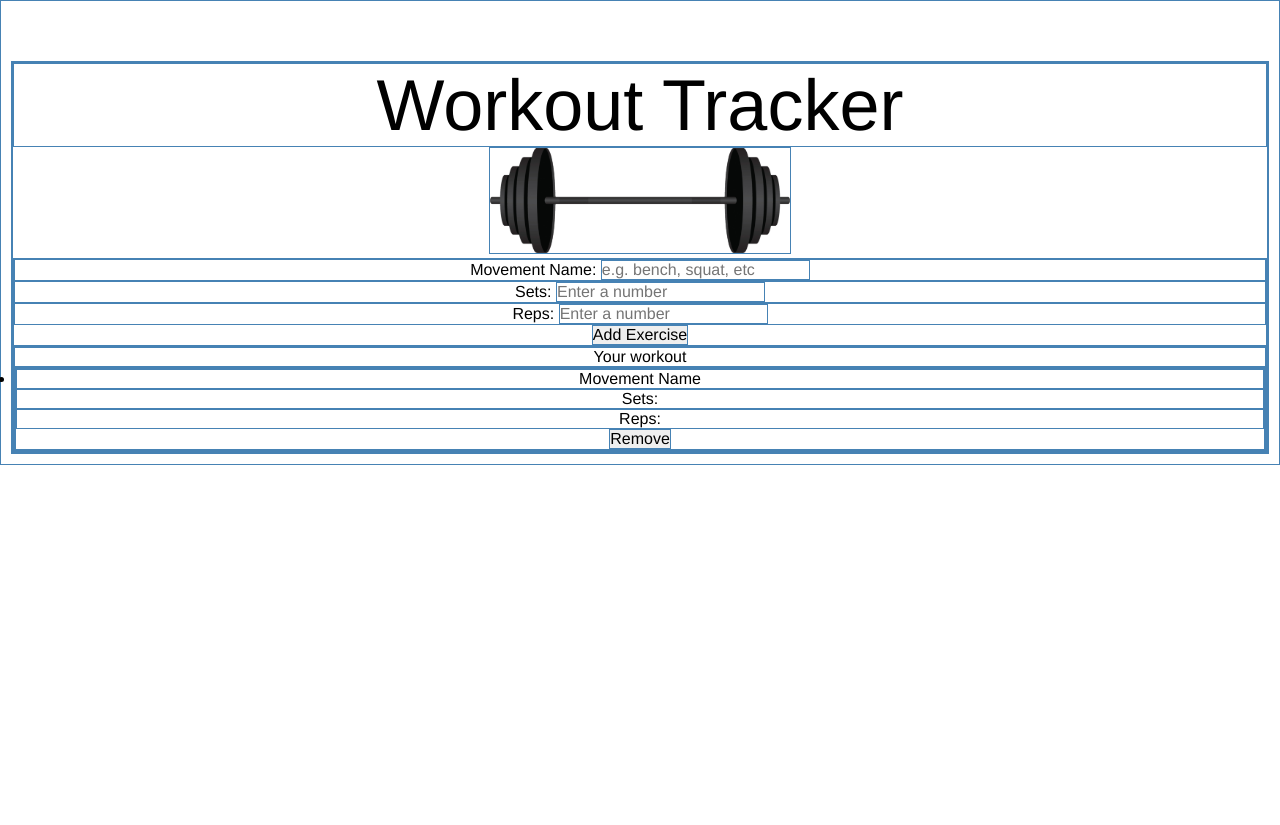
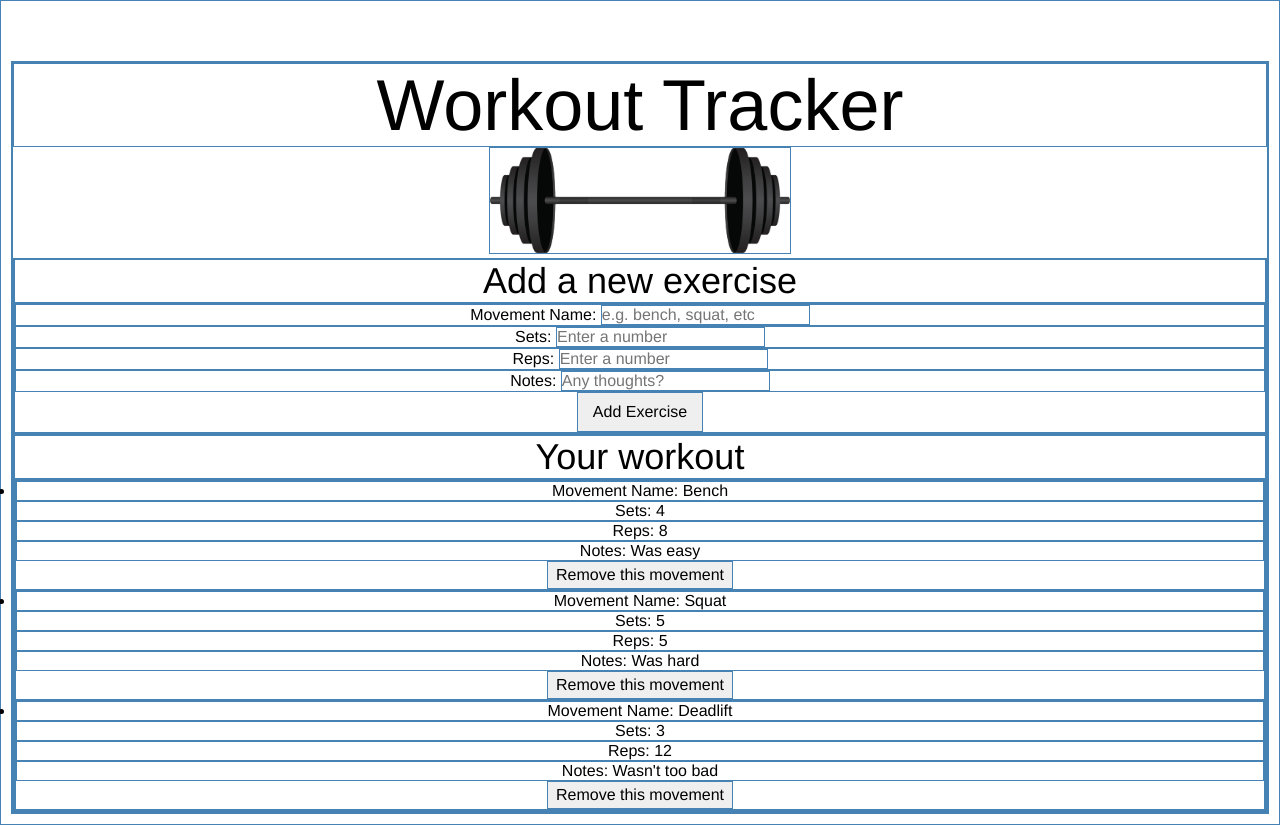
Before and after one commit to alchemy-bootcamp-two-summer-2018/list-of-vue, a Vue app: page / in a window 1280 px wide. Before the commit the page ends 800 px from the top, so only its background shows below. Built offline with nearby package versions, Linux system fonts and the light colour scheme.

Commit message:
content from exercises.js showing on the page

```diff
--- a/src/components/AddExerciseForm.vue
+++ b/src/components/AddExerciseForm.vue
@@ -1,4 +1,6 @@
 <template>
+  <section>
+    <h2>Add a new exercise</h2>
     <form>
       <label>
         Movement Name: <input v-model="name" placeholder="e.g. bench, squat, etc">
@@ -11,8 +13,13 @@
       <label>
         Reps: <input placeholder="Enter a number">
       </label>
+
+      <label>
+        Notes: <input placeholder="Any thoughts?">
+      </label>
       <button>Add Exercise</button>
     </form>
+  </section>
 </template>
 
 <script>
@@ -28,7 +35,17 @@ export default {
 </script>
 
 <style scoped>
+
 label {
   display: block;
 }
+h2 {
+    font-size: 36px;
+}
+button {
+  padding: 10px 15px;
+  cursor: pointer;
+}
+
+
 </style>
--- a/src/components/Exercise.vue
+++ b/src/components/Exercise.vue
@@ -1,20 +1,27 @@
 <template>
-    <li>
-        <h3>Movement Name</h3>
-        <p>Sets: </p>
-        <p>Reps: </p>
-        <button>Remove</button>
-    </li>
+  <li>
+    <h3>Movement Name: {{ exercise.name }}</h3>
+    <p>Sets: {{ exercise.sets }}</p>
+    <p>Reps: {{ exercise.reps }}</p>
+    <p>Notes: {{ exercise.notes }} </p>
+    <button>Remove this movement</button>
+  </li>
 </template>
 
 <script>
 export default {
+  props: {
+    exercise: Object,
+  }
 
 };
 </script>
 
 <style scoped>
 
-
+button {
+  padding: 4px 8px;
+  cursor: pointer;
+}
 
 </style>
--- a/src/components/ExerciseList.vue
+++ b/src/components/ExerciseList.vue
@@ -2,7 +2,11 @@
   <section>
     <h2>Your workout</h2>
     <ul>
-      <Exercise/>
+      <Exercise
+        v-for="exercise in exercises"
+        v-bind:key="exercise.name"
+        v-bind:exercise="exercise"
+      />
     </ul>
   </section>
 </template>
@@ -11,6 +15,10 @@
 import Exercise from './Exercise.vue';
 
 export default {
+
+  props: {
+    exercises: Array,
+  },
 
   components: {
     Exercise,
@@ -21,4 +29,7 @@ export default {
 
 <style scoped>
 
+h2 {
+    font-size: 36px;
+}
 </style>
```
Lines whose indentation alone changed are shown as unchanged.
